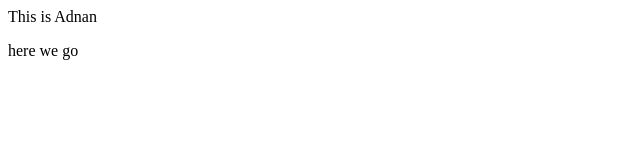
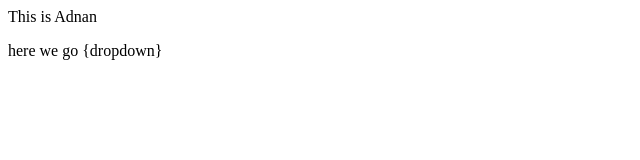
Before and after one commit to aadii-adnan/local2, a plain HTML site: page index.html in a window 1280 px wide. Shown: the full height of the page, 0-640 px from the left. Drawn offline with Linux system fonts and the light colour scheme.

Commit message:
dropdown

```diff
--- a/index.html
+++ b/index.html
@@ -1,2 +1,2 @@
 <p> This is Adnan</p>
-<p> here we go</p>
+<p> here we go {dropdown}</p>
```
